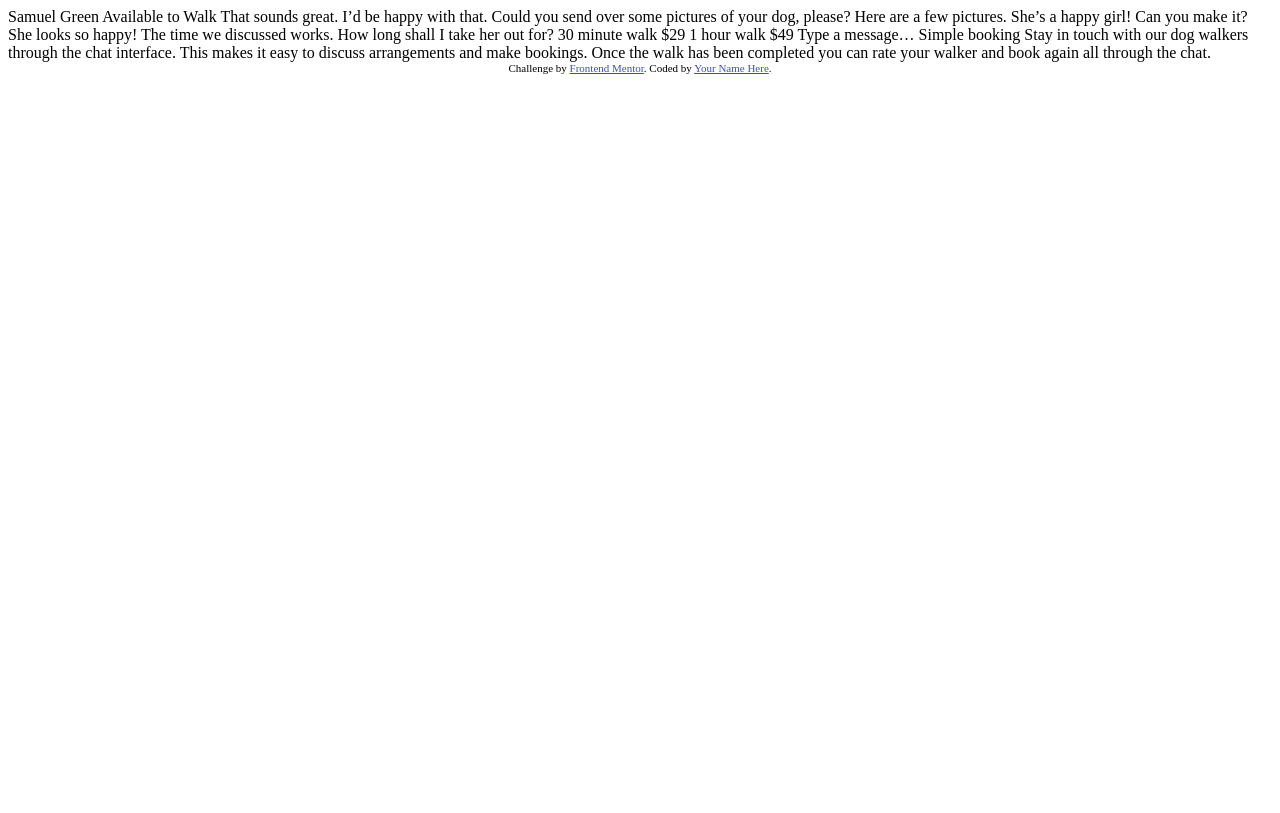
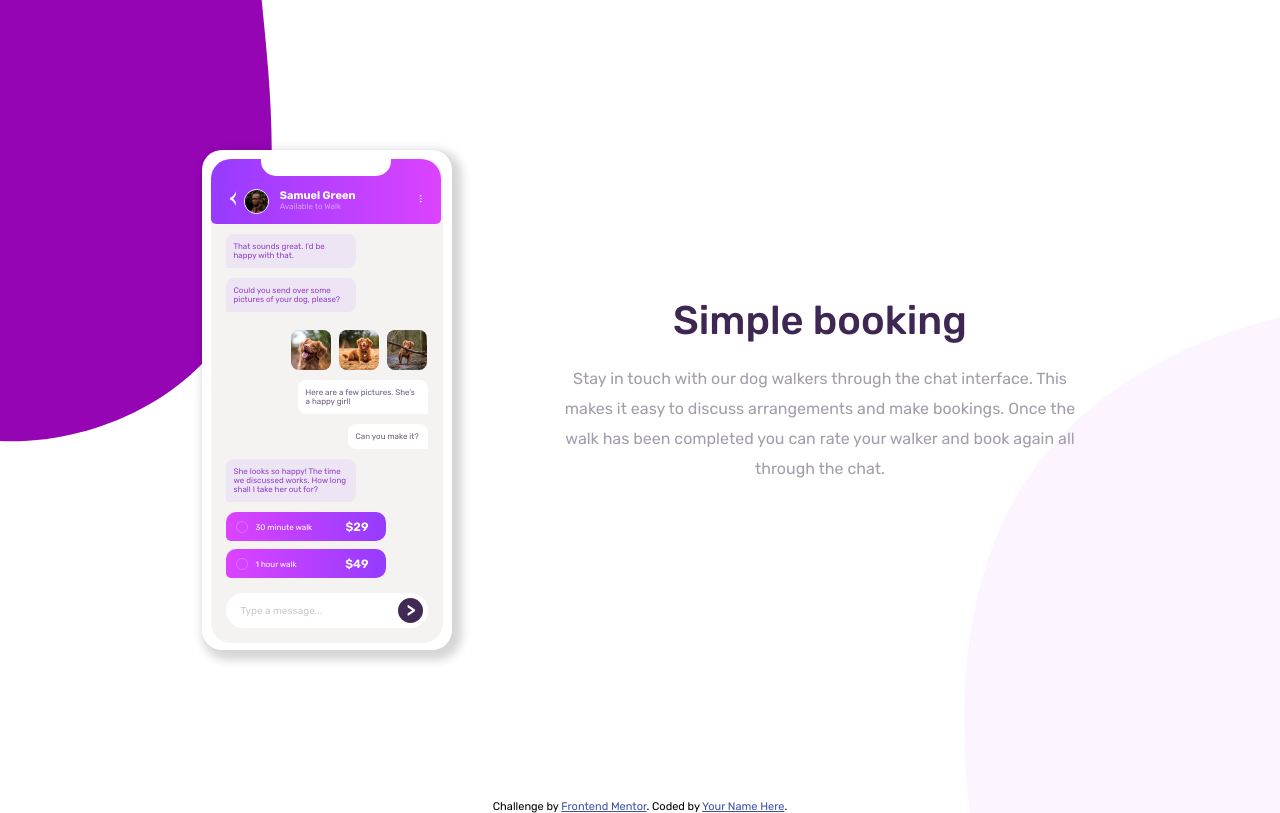
Before and after one commit to barbaradamasdev/Chat-app-CSS-illustration, a plain HTML site: page index.html in a window 1280 px wide. Drawn offline with Linux system fonts and the light colour scheme.

Commit message:
HTML, CSS done

```diff
--- a/index.html
+++ b/index.html
@@ -5,6 +5,7 @@
   <meta name="viewport" content="width=device-width, initial-scale=1.0"> <!-- displays site properly based on user's device -->
 
   <link rel="icon" type="image/png" sizes="32x32" href="./images/favicon-32x32.png">
+  <link rel="stylesheet" href="style.css">
 
   <title>Frontend Mentor | [Challenge Name Here]</title>
 
@@ -16,33 +17,67 @@
 </head>
 <body>
 
-  Samuel Green
-  Available to Walk
+  <main class="flex">
+    <section class="main__image">
+      <div class="main__image__mockup">
+        <div class="main__image__mockup__screen">
+          <div class="space__camera"></div>
+          <div class="mockup-header flex">
+            <div class="mockup-back">&#8826</div>
+            <div class="mockup-avatar"></div>
+            <img src="images/avatar.jpg" alt="">
+            <div class="name">
+              <h2>Samuel Green</h2>
+              <p>Available to Walk</p>
+            </div>
+            <div class="space"></div>
+          <div class="mockup-sandwich">&equiv;</div>
+          </div>
 
-  That sounds great. I’d be happy with that.
+          <p class="mockup__chat chat-incomming">That sounds great. I’d be happy with that.</p>
 
-  Could you send over some pictures of your dog, please?
+          <p class="mockup__chat chat-incomming">Could you send over some pictures of your dog, please?</p>
 
-  Here are a few pictures. She’s a happy girl!
+          <div class="mockup__chat chat-outcomming photo-send flex">
+            <img src="images/dog-image-1.jpg" alt="">
+            <img src="images/dog-image-2.jpg" alt="">
+            <img src="images/dog-image-3.jpg" alt="">
+          </div>
+          <p class="mockup__chat chat-outcomming">Here are a few pictures. She’s a happy girl!</p>
 
-  Can you make it?
+          <p class="mockup__chat chat-outcomming space-less">Can you make it?</p>
 
-  She looks so happy! The time we discussed works. How long shall I take her out for?
+          <p class="mockup__chat chat-incomming">She looks so happy! The time we discussed works. How long shall I take her out for?</p>
 
-  30 minute walk
-  $29
+          <div class="mockup__chat mockup__chat__values flex">
+            <div class="mockup__chat__values circle"></div>
+            <h3>30 minute walk</h3>
+            <div class="space"></div>
+            <p>$29</p>
+          </div>
 
-  1 hour walk
-  $49
+          <div class="mockup__chat mockup__chat__values flex">
+          <div class="mockup__chat__values circle"></div>
+            <h3>1 hour walk</h3>
+            <div class="space"></div>
+            <p>$49</p>
+          </div>
 
-  Type a message…
+          <div class="mockup__chat type flex">
+            <p class="input">Type a message...</p>
+            <p class="send">></p>
+          </div>
+        </div>
+      </div>
+    </section>
+    <section class="main__text">
+      <h1>Simple booking</h1>
 
-  Simple booking
-
-  Stay in touch with our dog walkers through the chat interface. This makes it easy to
-  discuss arrangements and make bookings. Once the walk has been completed you can rate
-  your walker and book again all through the chat.
-
+      <p>Stay in touch with our dog walkers through the chat interface. This makes it easy to
+      discuss arrangements and make bookings. Once the walk has been completed you can rate
+      your walker and book again all through the chat.</p>
+    </section>
+  </main>
   <div class="attribution">
     Challenge by <a href="https://www.frontendmentor.io?ref=challenge" target="_blank">Frontend Mentor</a>.
     Coded by <a href="#">Your Name Here</a>.
--- /dev/null
+++ b/style.css
@@ -0,0 +1,248 @@
+@import url("https://fonts.googleapis.com/css2?family=Rubik:wght@400;500;600;700;800;900&display=swap");
+
+* {
+  margin: 0;
+  padding: 0;
+  box-sizing: border-box;
+}
+
+html,
+body,
+main {
+  height: 100%;
+}
+
+:root {
+  --SUBHEADING: hsl(276, 100%, 81%);
+  --CHATLEFT: hsl(276, 55%, 52%);
+  --CHATRIGHT: hsl(271, 15%, 43%);
+  --PLACEHOLDER: hsl(206, 6%, 79%);
+  --MAINHEADING: hsl(271, 36%, 24%);
+  --PARAGRAPH: hsl(270, 7%, 64%);
+}
+
+body {
+  font-family: "Rubik", sans-serif;
+  background-image: url(bg-top.svg), url(bg-wave-bottom.svg);
+  background-position: top left -250px, bottom -90px right -10px;
+  background-repeat: no-repeat;
+}
+
+.flex {
+  display: flex;
+}
+
+main {
+  gap: 50px;
+  margin: auto;
+  align-items: center;
+  justify-content: center;
+  flex-direction: column;
+  gap: 30px;
+  max-width: 957px;
+}
+
+.main__image__mockup {
+  background-color: white;
+  border-radius: 20px;
+  width: 250px;
+  height: 500px;
+  margin: 40px;
+  padding: 9px;
+  box-shadow: 5px 5px 10px 5px rgba(0, 0, 0, 0.164);
+}
+
+.main__image__mockup__screen {
+  background-color: rgb(245, 242, 242);
+  border-radius: 20px;
+  padding: 15px;
+  position: relative;
+  padding-top: 65px;
+}
+
+.mockup-back {
+  font-weight: 600;
+  transform: scale(0.5, 1); /* W3C */
+  -webkit-transform: scale(0.5, 1); /* Safari and Chrome */
+  -moz-transform: scale(0.5, 1); /* Firefox */
+  -ms-transform: scale(0.5, 1); /* IE 9 */
+  -o-transform: scale(0.5, 1); /* Opera */
+  margin-right: -15px;
+}
+
+.space__camera {
+  position: absolute;
+  background-color: white;
+  width: 130px;
+  border-radius: 0 0 15px 15px;
+  height: 25px;
+  top: -8px;
+  left: 50px;
+  z-index: 2;
+}
+
+.mockup-header {
+  color: white;
+  background-image: linear-gradient(to right, #953bff, #dc43ff);
+  padding: 30px 15px 10px;
+  border-radius: 20px 20px 5px 5px;
+  position: absolute;
+  justify-content: space-between;
+  width: 230px;
+  top: 0;
+  left: 0;
+  z-index: 1;
+  gap: 5px;
+}
+
+.mockup-header .space {
+  width: 40px;
+}
+
+.mockup-sandwich {
+  transform: scale(0.2, 1); /* W3C */
+  -webkit-transform: scale(0.2, 1); /* Safari and Chrome */
+  -moz-transform: scale(0.2, 1); /* Firefox */
+  -ms-transform: scale(0.2, 1); /* IE 9 */
+  -o-transform: scale(0.2, 1); /* Opera */
+}
+
+.mockup-header h2 {
+  font-size: 11px;
+}
+
+.mockup-header p {
+  font-size: 8px;
+  color: var(--SUBHEADING);
+}
+.mockup-header img {
+  width: 25px;
+  border: 1px solid white;
+  border-radius: 50%;
+}
+
+.chat-incomming {
+  text-align: left;
+  background-color: #ede5f3;
+  margin: 10px 0;
+  border-radius: 8px 8px 8px 2px;
+  padding: 8px;
+  color: var(--CHATLEFT);
+  font-size: 8px;
+  width: 130px;
+}
+
+.chat-outcomming {
+  background-color: white;
+  margin: 10px 0;
+  border-radius: 8px 8px 0 8px;
+  padding: 8px;
+  font-size: 8px;
+  width: 130px;
+  margin-left: auto;
+  color: var(--CHATRIGHT);
+}
+
+.space-less {
+  width: 80px;
+}
+
+.photo-send {
+  gap: 8px;
+  width: 145px;
+  margin: 0 0 0 auto;
+  padding-bottom: 0;
+  background-color: rgb(245, 242, 242);
+}
+.photo-send img {
+  width: 40px;
+  border-radius: 20%;
+}
+.mockup__chat__values {
+  background-image: linear-gradient(to left, #953bff, #dc43ff);
+  color: white;
+  width: 160px;
+  gap: 8px;
+  justify-content: space-between;
+  text-align: left;
+  padding: 8px 10px 7px;
+  margin-bottom: 8px;
+  border-radius: 10px 10px 10px 5px;
+  align-items: center;
+}
+
+.mockup__chat__values .circle {
+  background-image: none;
+  width: 4px;
+  height: 4px;
+  margin: 0;
+  padding: 5px;
+  border: 1px solid rgba(255, 255, 255, 0.233);
+  border-radius: 50%;
+}
+
+.mockup__chat__values .space {
+  width: 2px;
+}
+
+.mockup__chat__values h3 {
+  font-size: 8px;
+  font-weight: 100;
+  margin-right: auto;
+}
+.mockup__chat__values p {
+  font-size: 12px;
+  font-weight: 600;
+  margin-right: 7px;
+}
+
+.mockup__chat.type {
+  background-color: white;
+  align-items: center;
+  justify-content: space-between;
+  height: 35px;
+  margin-top: 15px;
+  border-radius: 20px;
+}
+.mockup__chat .input {
+  margin-left: 15px;
+  font-size: 10px;
+  color: var(--PLACEHOLDER);
+}
+
+.mockup__chat .send {
+  border-radius: 50%;
+  width: 25px;
+  height: 25px;
+  text-align: center;
+  font-size: 18px;
+  font-weight: 600;
+  padding: 1px 0 0 2px;
+  margin-right: 5px;
+  color: white;
+  background-color: #402954;
+}
+
+/* Text section */
+
+.main__text h1 {
+  font-size: 40px;
+  font-weight: 500;
+  text-align: center;
+  color: var(--MAINHEADING);
+}
+.main__text p {
+  text-align: center;
+  line-height: 30px;
+  color: var(--PARAGRAPH);
+  margin: 20px 30px;
+}
+
+@media screen and (min-width: 950px) {
+  body {
+    background-position: right 42vw bottom 0vh, left 38vw top 30vh;
+  }
+  main {
+    flex-direction: row;
+  }
+}
```
Also changed, not shown: bg-top.svg (added), bg-wave-bottom.svg (added).
